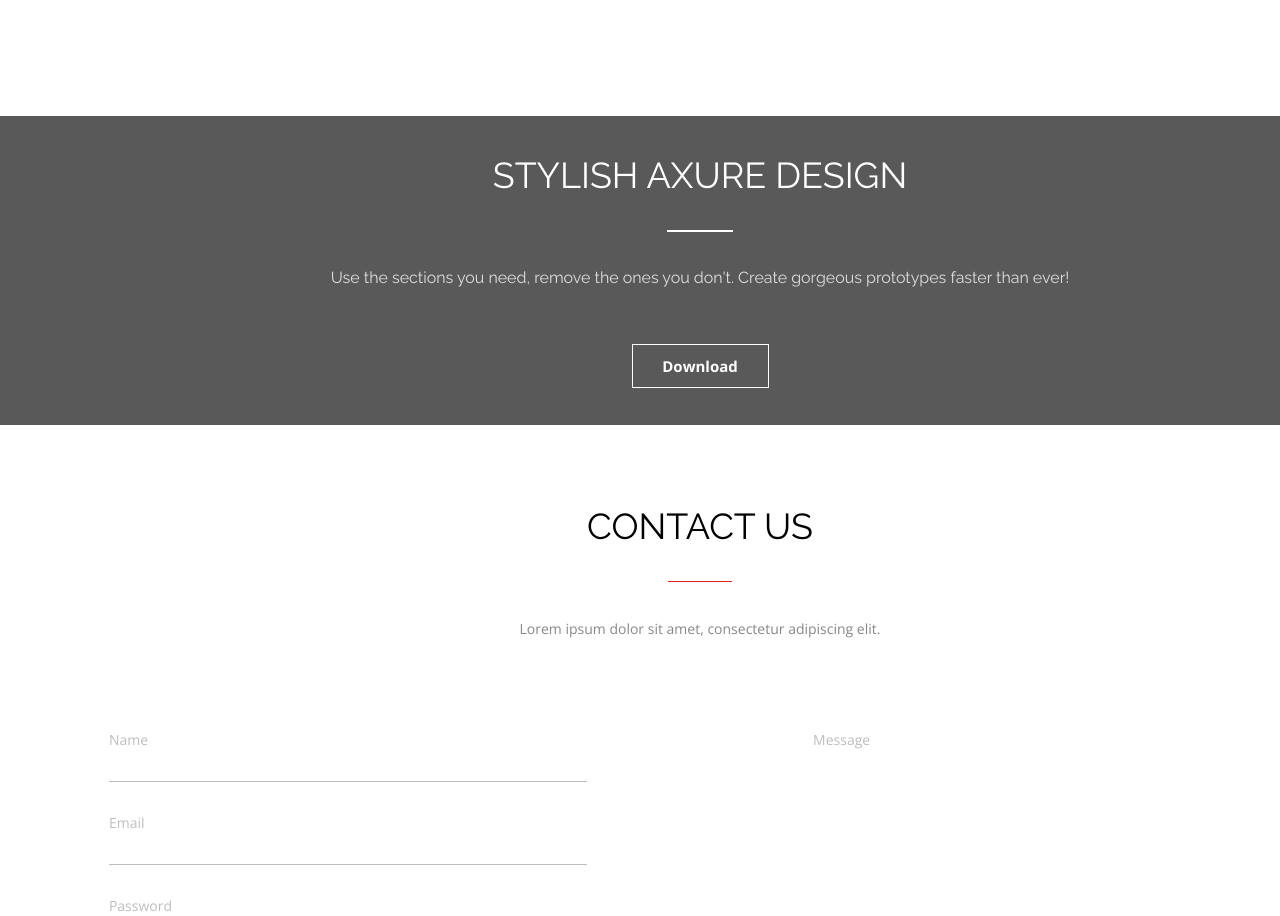
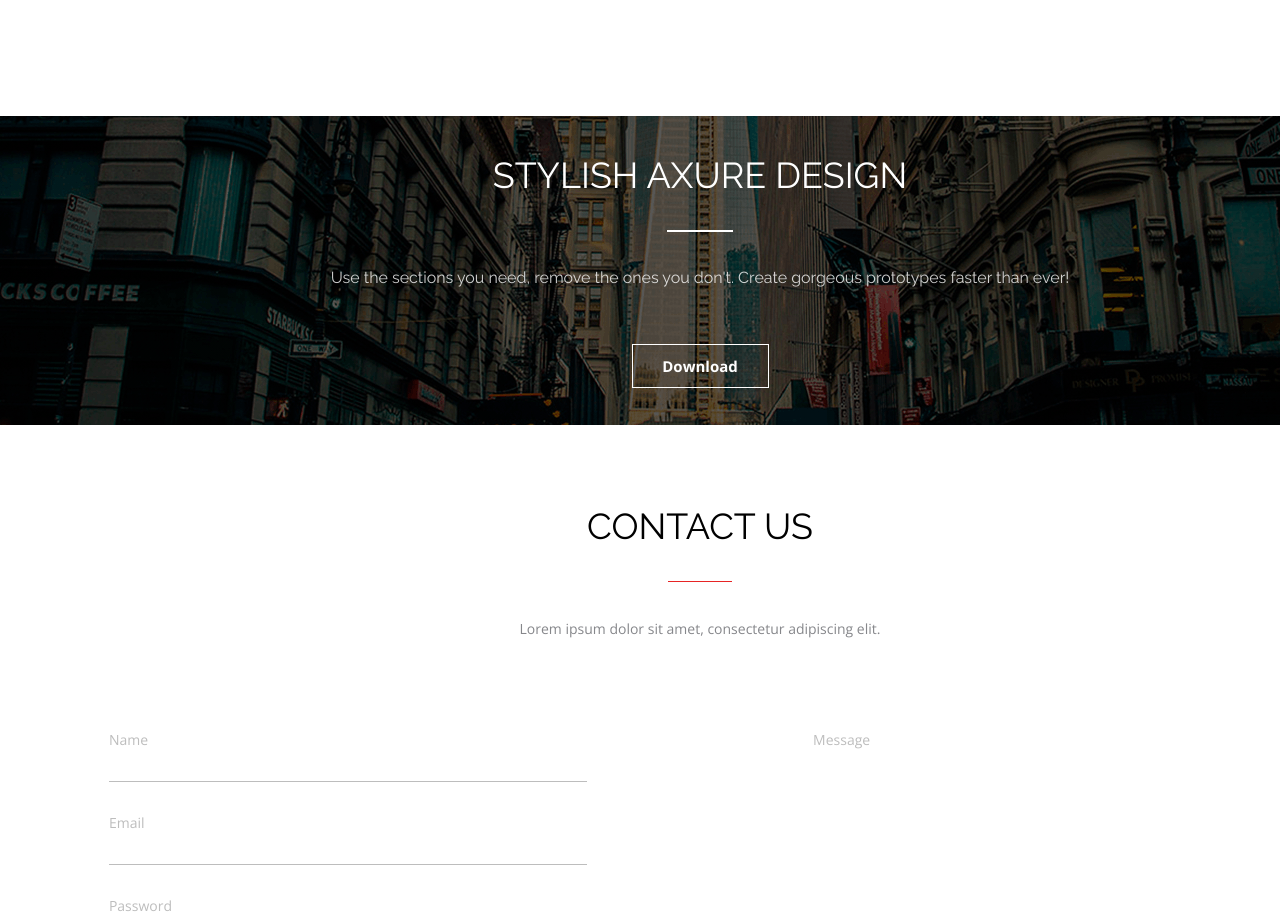
Before and after one commit to AntonParkhimovich/lesson_4, a plain HTML site: page index.html in a window 1280 px wide. Shown: the part 3117-4033 px from the top of the page. Drawn offline with nearby package versions, Linux system fonts and the light colour scheme; the site is published under a folder, as on GitHub Pages, so addresses that start at the root find nothing; files whose address does not match are found by name.

Commit message:
Update style.css

```diff
--- a/style/style.css
+++ b/style/style.css
@@ -472,7 +472,7 @@
 .section-download{
     width: 1400px;
     padding:38px 0 38px 0;
-    background: linear-gradient(rgba(0, 0, 0, 0.65),rgba(0, 0, 0, 0.65)), url(/images/background/backgroundimage.jpg) no-repeat, center;
+    background: linear-gradient(rgba(0, 0, 0, 0.65),rgba(0, 0, 0, 0.65)), url(../images/background/backgroundimage.jpg) no-repeat, center;
 }
 .section-download__title{
     margin-bottom: 34px;
```
